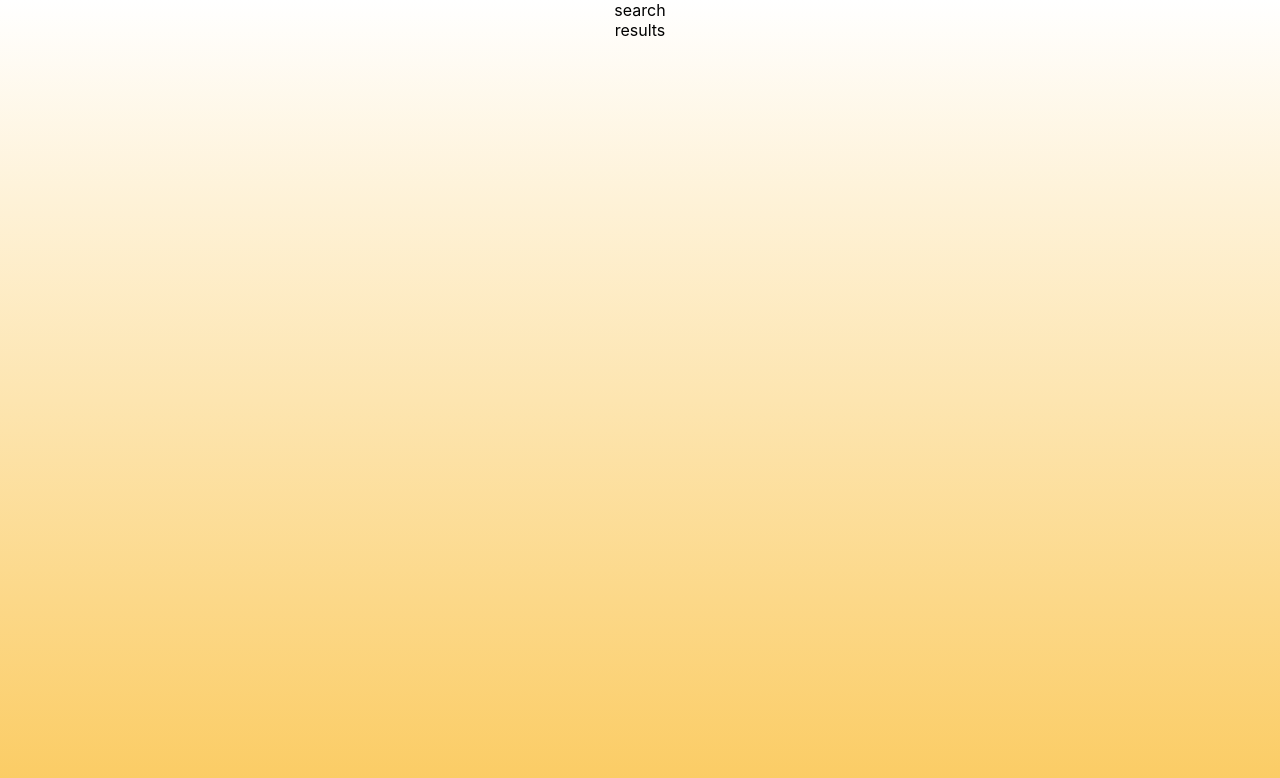
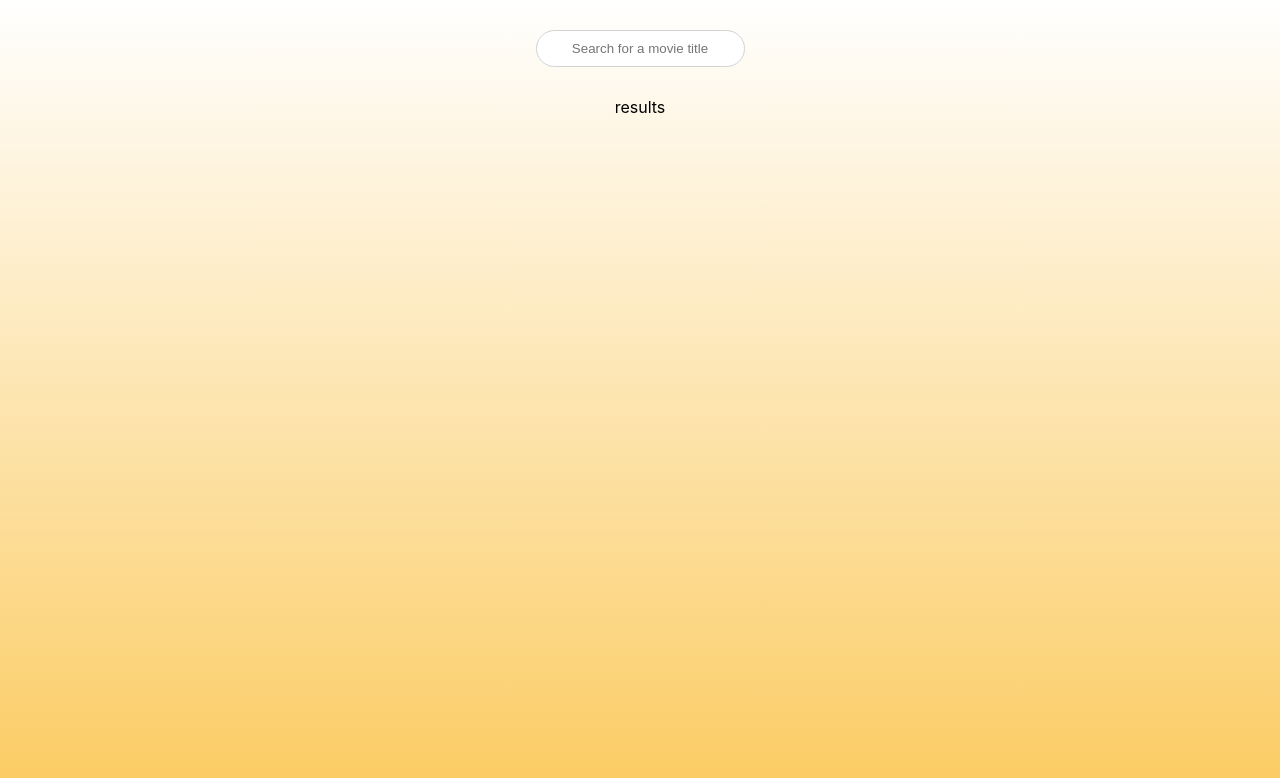
Before and after one commit to robdll/awesome-movies, a React (Create React App) app: page / in a window 1280 px wide. Shown: the top 778 px of the page. Built offline with nearby package versions, Linux system fonts and the light colour scheme.

Commit message:
update searchbox ui

```diff
--- a/src/components/SearchBox/SearchBox.js
+++ b/src/components/SearchBox/SearchBox.js
@@ -1,11 +1,34 @@
 import styles from './SearchBox.module.scss';
+import { useState } from 'react';
 
 function SearchBox() {
+
+  const PLACEHOLDER_DEFAULT = 'Search for a movie title';
+  const [searchValue, setSearchValue] = useState('');
+  const [placeholder, setPlaceholder] = useState(PLACEHOLDER_DEFAULT);
+  const [inputClasses, setInputClasses] = useState(`${styles.input}`);
+
+  const handleClick = (e) => {
+    setSearchValue(e.target.value)
+  }
+
+  const handleFocus = (e) => {
+    setPlaceholder('')
+    setInputClasses(`${styles.input} ${styles.alignLeft}`);
+  }
+
+  const handleBlur = (e) => {
+    if(searchValue === '') {
+      setPlaceholder(PLACEHOLDER_DEFAULT)
+      setInputClasses(`${styles.input}`);
+    }
+  }
+
   return (
     <div className={styles.searchBox}>
-        search
+      <input onFocus={handleFocus} onBlur={handleBlur} className={inputClasses} value={searchValue} onChange={handleClick} placeholder={placeholder}></input>
     </div>
-  );
-}
+    );
+  }
 
-export default SearchBox;
+  export default SearchBox;
--- a/src/components/SearchBox/SearchBox.module.scss
+++ b/src/components/SearchBox/SearchBox.module.scss
@@ -1,3 +1,14 @@
 .searchBox {
+    margin: 30px 10px;
+}
 
+.input {
+    border-radius: 25px;
+    padding: 10px 15px;
+    border: 1px solid lightgray;
+    text-align: unset;
 }
+
+.alignLeft {
+    text-align: left;
+}
```
